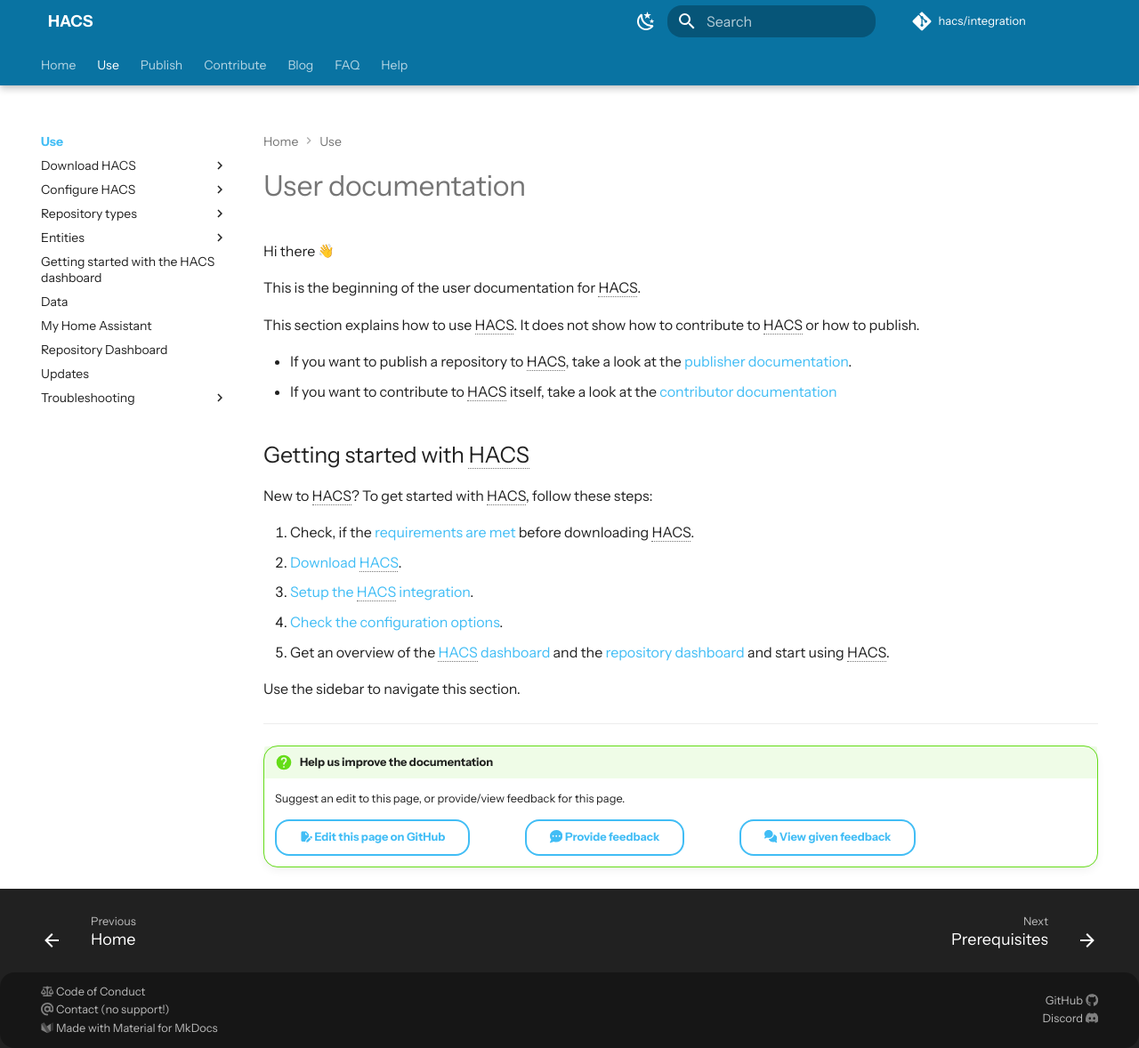
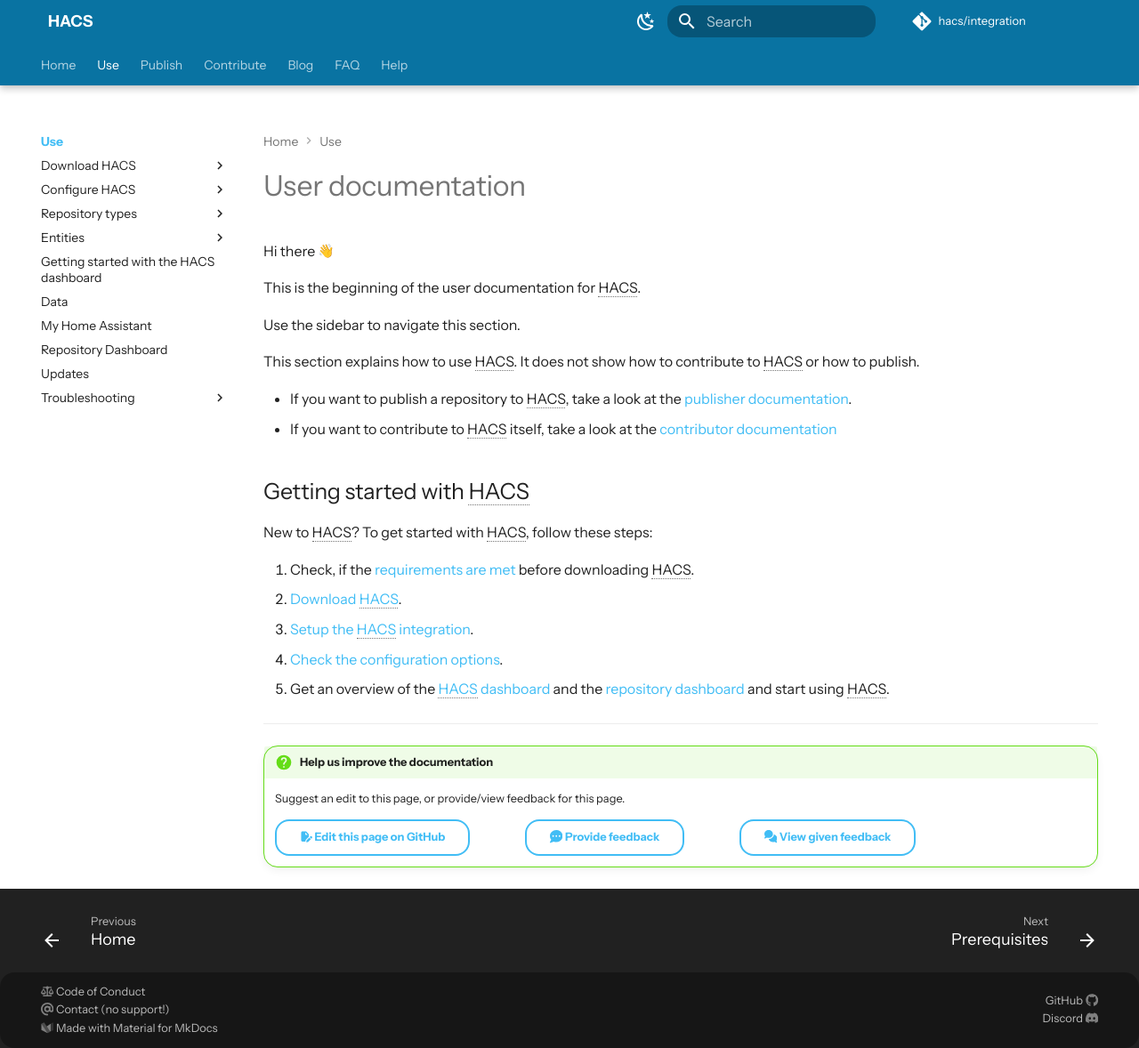
Before and after one commit to hacs/documentation, an MkDocs documentation site: the page built from source/docs/use/index.md, in a window 1280 px wide and 1178 px high. Shown: the whole window at 89% size. Built offline with MkDocs 1.6.1 and Material for MkDocs 9.7.7, drawn with Linux system fonts in a browser that asks for light colours; emoji names are drawn with the system emoji font; some web fonts are replaced; plug-ins that fetch from the network failed and are left out; comment, search, counter and statistics services are not loaded; part of the change alters nothing that is shown.

Commit message:
Ooops. Forgot the one..

```diff
--- a/source/docs/use/index.md
+++ b/source/docs/use/index.md
@@ -5,6 +5,8 @@ description: 'Everything HACS for users.'
 Hi there :wave:
 
 This is the beginning of the user documentation for HACS.
+
+Use the sidebar to navigate this section.
 
 This section explains how to use HACS. It does not show how to contribute to HACS or how to publish.
 
@@ -20,5 +22,3 @@ New to HACS? To get started with HACS, follow these steps:
 3. [Setup the HACS integration](/docs/use/configuration/basic.md).
 4. [Check the configuration options](/docs/use/configuration/options.md).
 5. Get an overview of the [HACS dashboard](/docs/use/dashboard.md) and the [repository dashboard](/docs/use/repository_dashboard.md) and start using HACS.
-
-Use the sidebar to navigate this section.
```
